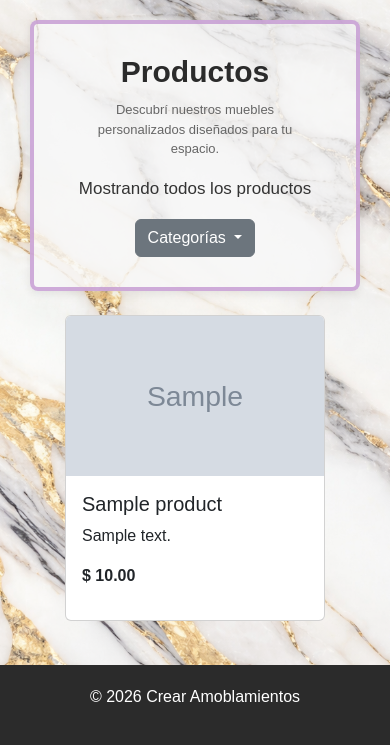
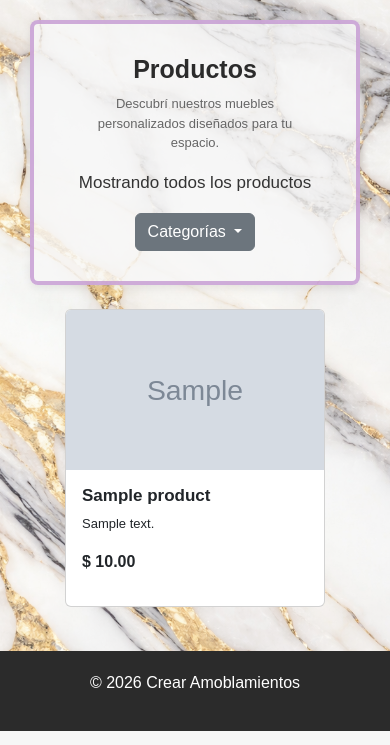
Before and after one commit to ASartori7771/crear-amoblamientos-website, a Django app: page /productos/ in a window 390 px wide. Shown: the part 147-892 px from the top of the page. Run offline with Django 5.2, Linux system fonts and the light colour scheme; tables that the repository leaves empty hold one stand-in row (values such as "Sample post"); grey boxes marked "Sample" are stand-in pictures; some libraries are stand-ins or nearby versions.

Commit message:
Contact form flex fix and product font sizes smaller

```diff
--- a/core/static/core/css/styles.css
+++ b/core/static/core/css/styles.css
@@ -163,6 +163,18 @@ body {
     animation: fadeIn 1.5s ease forwards;
 }
 
+@media (max-width: 768px) {
+    #subtitulo-bienvenida {
+        font-size: 16px;
+        padding: 5px;
+        font-weight: bold;
+    }
+
+    #subtitulo-bienvenida {
+        font-size: 14px;
+    }
+}
+
 #boton-ver-productos {
     background-color: var(--violeta-principal);
     padding: 12px 25px;
@@ -256,6 +268,17 @@ body {
     border-radius: 10px;
     box-shadow: 0px 6px 16px rgba(0,0,0,0.08);
     border-top: 4px solid var(--violeta-principal);
+}
+
+@media (max-width: 768px) {
+    .card-title {
+    font-size: 17px;
+    font-weight: bold;
+    }
+
+    .card-text {
+        font-size: 13px;
+    }
 }
 
 .nombre-producto {
@@ -456,8 +479,8 @@ body {
 
 /* RIGHT COLUMN (MAP) */
 .bloque-contacto {
-    flex: 1 1 400px;
-    min-width: 300px;
+    flex: 1 1 350px;
+
     max-width: 600px;
     z-index: 2;
 }
@@ -638,7 +661,7 @@ body {
 
 @media (max-width:768px) {
     .titulo-productos {
-        font-size: 30px;
+        font-size: 25px;
     }
 
     .subtitulo-productos {
@@ -646,10 +669,8 @@ body {
     }
 
     .titulo-categoria {
-    font-weight: 500;
     font-size: 17px;
-
-}
+    }
 }
 
 /* FILTRO */
```
